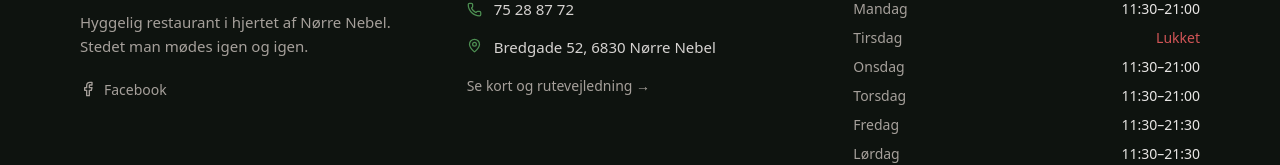
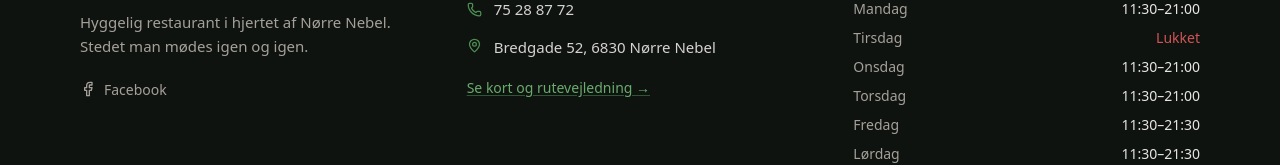
Before and after one commit to SloThdk/Bjaelkestuen, a Next.js app: page / in a window 1280 px wide. Shown: the part 2941-3106 px from the top of the page. Built offline with nearby package versions, Linux system fonts and the light colour scheme; a web font is replaced by a local one.

Commit message:
Fix: footer map link visually obvious (underline + green), full link audit passed

```diff
--- a/src/components/Footer.tsx
+++ b/src/components/Footer.tsx
@@ -51,7 +51,7 @@ export default function Footer() {
               <li>
                 <Link
                   href="/kontakt"
-                  className="flex items-center gap-3 text-stone-400 hover:text-forest-300 transition text-[14px]"
+                  className="inline-flex items-center gap-1.5 text-forest-400 hover:text-forest-300 underline underline-offset-2 decoration-forest-700 hover:decoration-forest-400 transition text-[14px]"
                 >
                   Se kort og rutevejledning →
                 </Link>
```
